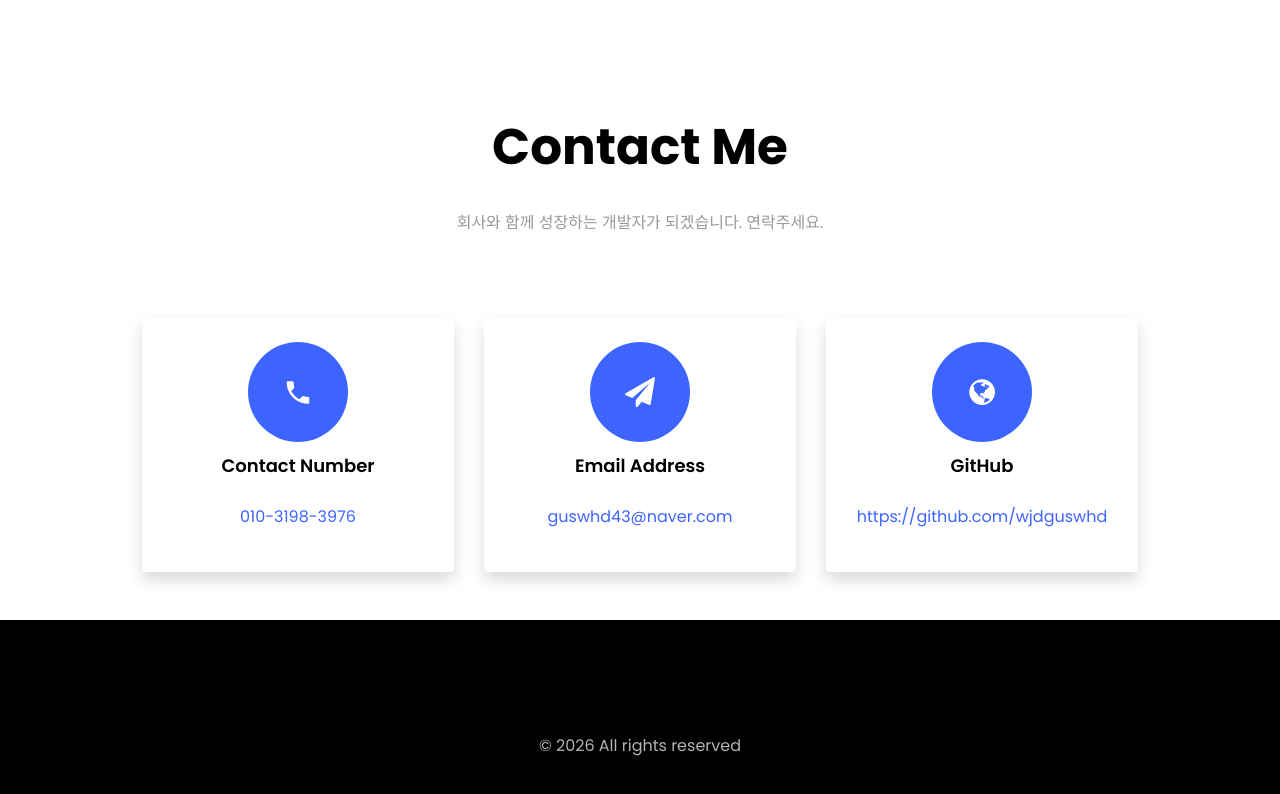
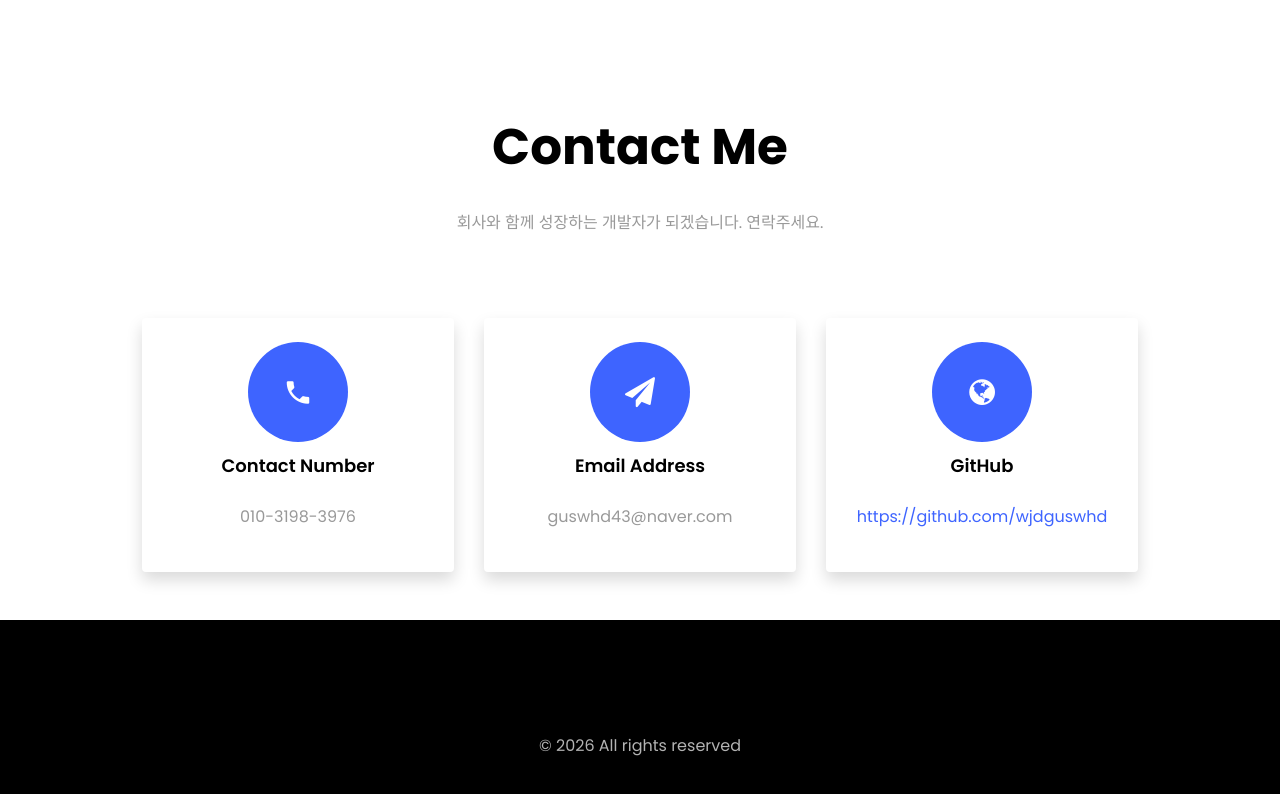
Before and after one commit to wjdguswhd/portfolio, a plain HTML site: page index.html in a window 1280 px wide. Shown: the part 4000-4794 px from the top of the page. Drawn offline with Linux system fonts and the light colour scheme; files whose address does not match are found by name.

Commit message:
Update index.html

```diff
--- a/index.html
+++ b/index.html
@@ -572,7 +572,7 @@
 						</div>
 						<div>
 							<h3 class="mb-4">Contact Number</h3>
-							<p><a href="tel:010-0000-0000">010-3198-3976</a></p>
+							<p>010-3198-3976</p>
 						</div>
 					</div>
 				</div>
@@ -583,7 +583,7 @@
 						</div>
 						<div>
 							<h3 class="mb-4">Email Address</h3>
-							<p><a href="mailto:example@email.com">guswhd43@naver.com</a></p>
+							<p>guswhd43@naver.com</p>
 						</div>
 					</div>
 				</div>
@@ -594,7 +594,7 @@
 						</div>
 						<div>
 							<h3 class="mb-4">GitHub</h3>
-							<p><a href="https://github.com/your-id" target="_blank" rel="noopener">https://github.com/wjdguswhd</a></p>
+							<p><a href="https://github.com/wjdguswhd" target="_blank" rel="noopener">https://github.com/wjdguswhd</a></p>
 						</div>
 					</div>
 				</div>
```
